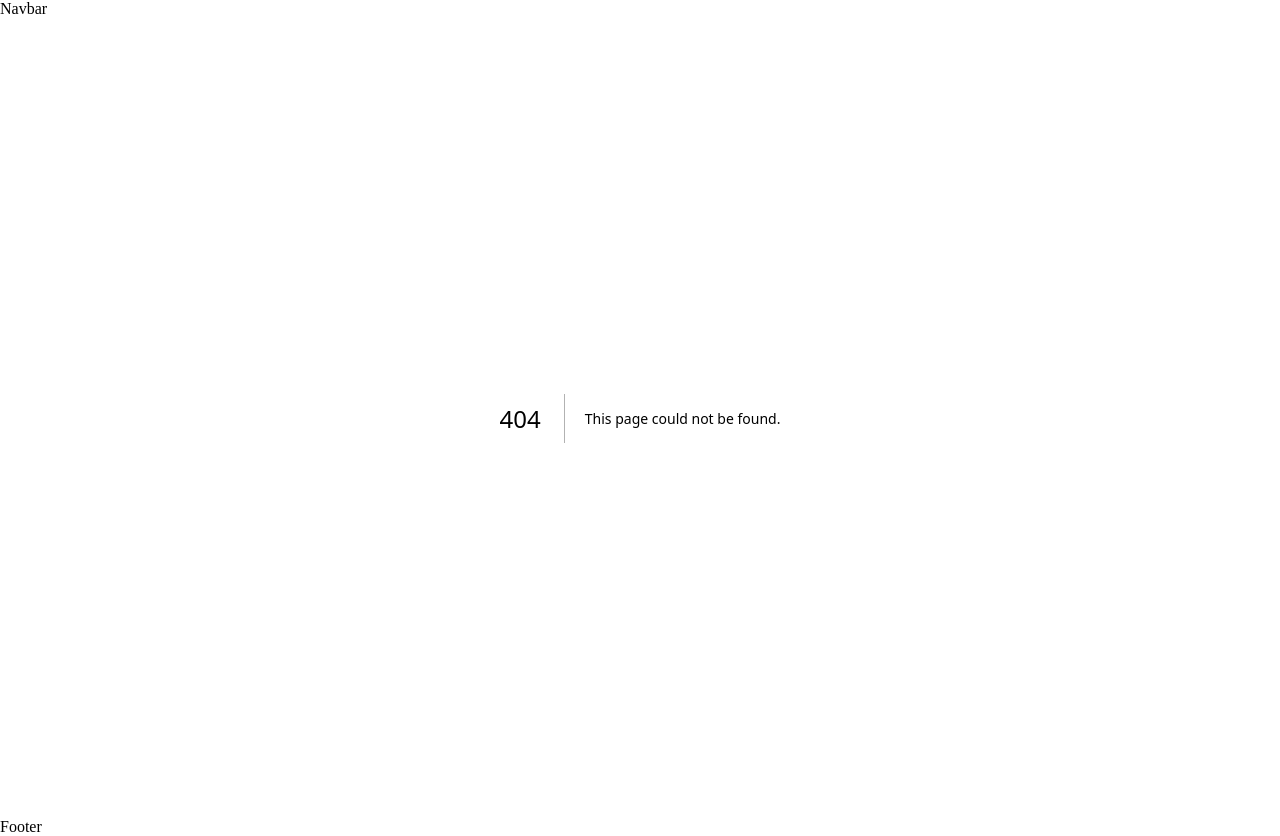
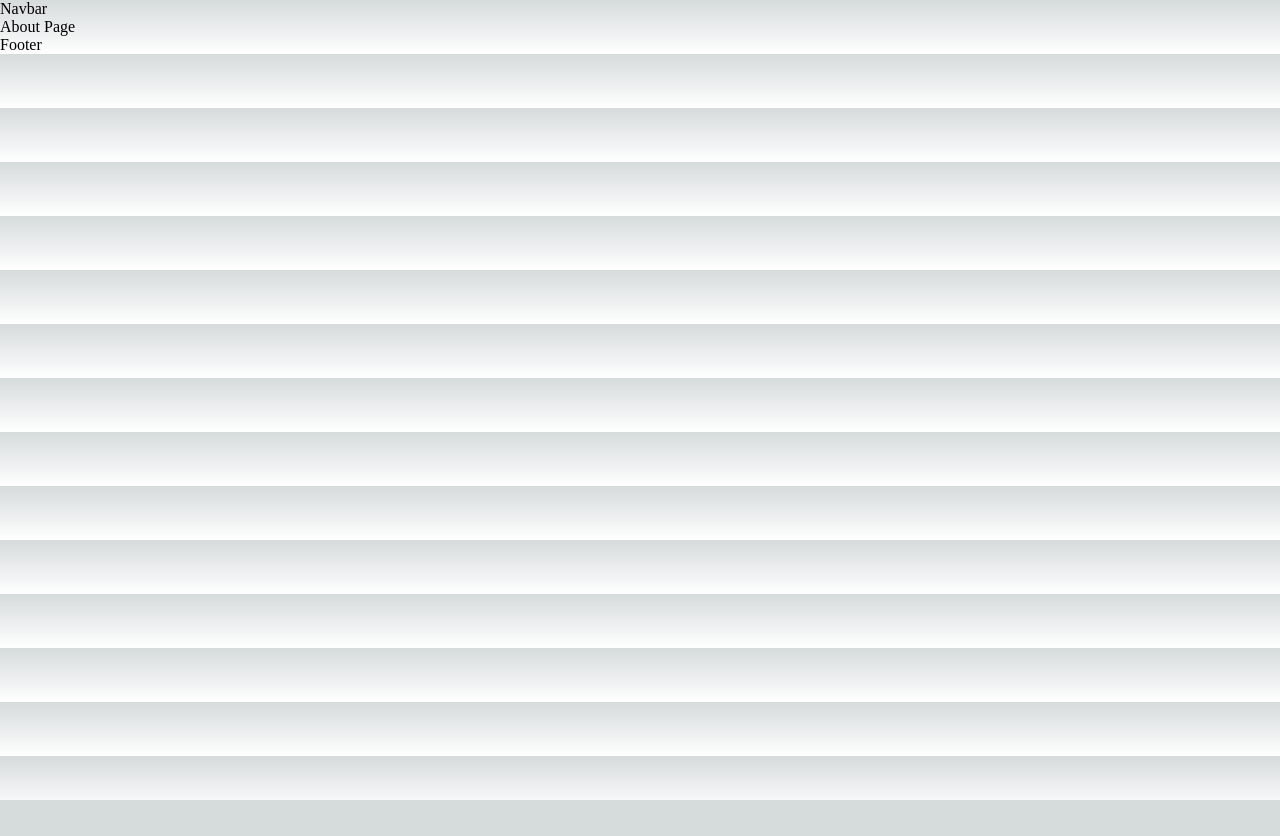
Before and after one commit to binamralamsal/nextjs-test, a Next.js app: page /about in a window 1280 px wide. Before the commit this address had no page. After the commit the page ends 800 px from the top, so only its background shows below. Built offline with nearby package versions, Linux system fonts and the light colour scheme.

Commit message:
Static routes basics

```diff
--- /dev/null
+++ b/src/pages/about.js
@@ -0,0 +1,8 @@
+/*
+ * This page will be mapped to /about
+ * Also, you will realize that Navbar and Footer is part of this page too because it is in _app.js
+ */
+
+export default function About() {
+  return <div>About Page</div>;
+}
--- /dev/null
+++ b/src/pages/contact/help.js
@@ -0,0 +1,5 @@
+// This page will be mapped to /contact/help
+
+export default function Help() {
+  return <div>Contact, Help Page</div>;
+}
--- /dev/null
+++ b/src/pages/contact/index.js
@@ -0,0 +1,5 @@
+// This page will be mapped to /contact
+
+export default function Contact() {
+  return <div>Contact Page</div>;
+}
```
